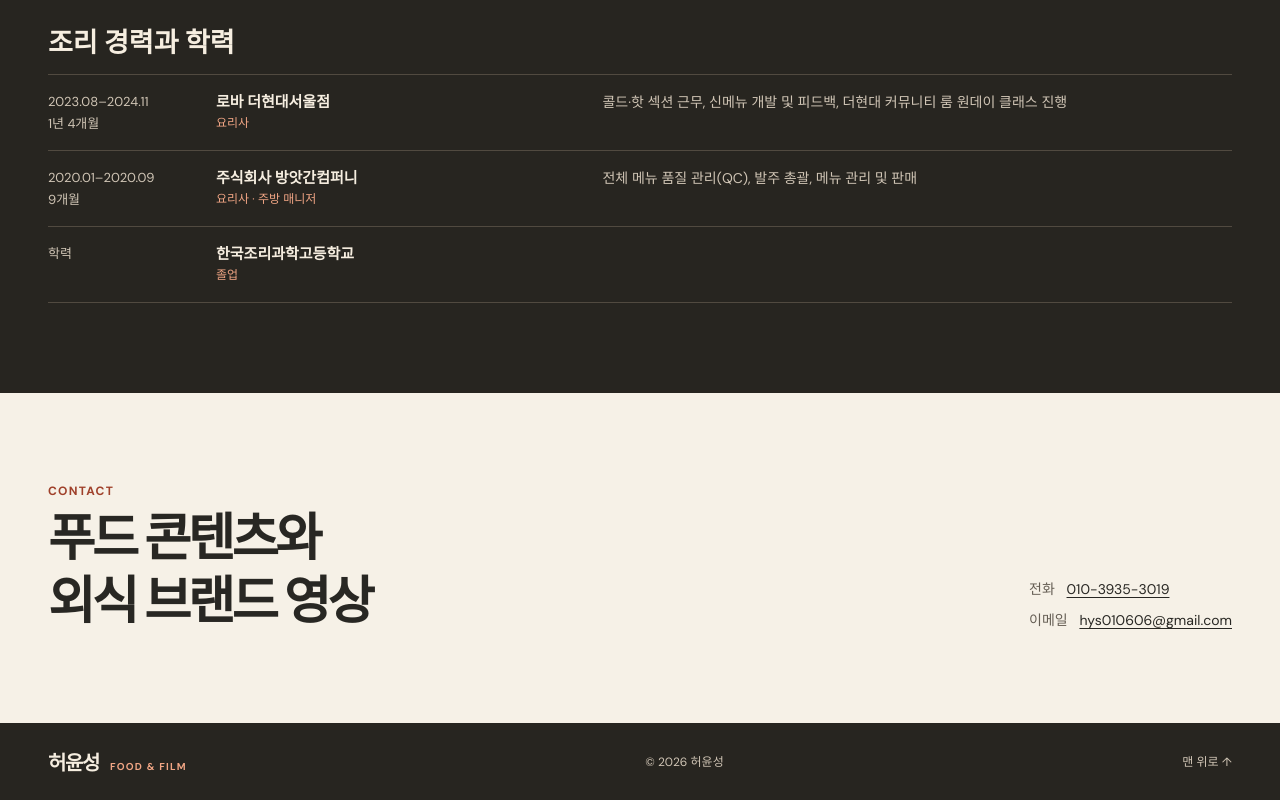
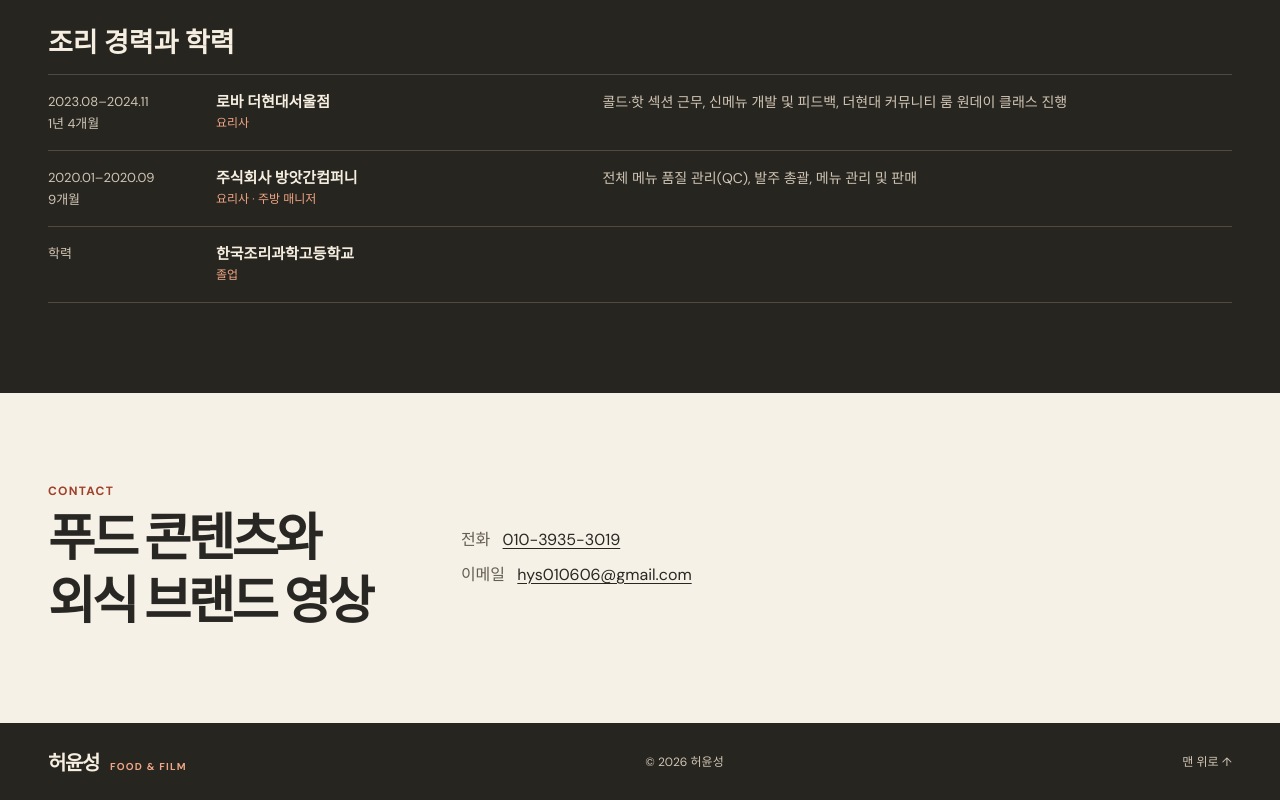
Before and after one commit to hys010606-alt/food-film-portfolio, a plain HTML site: page index.html in a window 1280 px wide. Shown: the part 2255-3055 px from the top of the page. Drawn offline with Linux system fonts and the light colour scheme.

Commit message:
Bring contact details closer to heading and increase text size

```diff
--- a/index.html
+++ b/index.html
@@ -6,7 +6,7 @@
   <meta name="theme-color" content="#f6f1e7">
   <meta name="description" content="콜드·핫 섹션, 신메뉴 개발과 주방 운영을 경험한 요리사 출신 허윤성의 푸드 콘텐츠 기획·영상 제작 포트폴리오입니다.">
   <title>허윤성 — 요리사 출신 푸드 콘텐츠 제작자</title>
-  <link rel="stylesheet" href="styles.css?v=documents-scroll-31">
+  <link rel="stylesheet" href="styles.css?v=contact-34">
   <script src="script.js?v=imac-thumbnails-33" defer></script>
 </head>
 <body id="top">
--- a/styles.css
+++ b/styles.css
@@ -140,9 +140,9 @@ h1 em { color: var(--accent); font-style: normal; }
 
 .section { padding-block: clamp(56px, 7vw, 104px); }
 #work { border-top: 1px solid var(--line); }
-.contact { display: flex; align-items: end; justify-content: space-between; gap: 20px; }
+.contact { display: flex; align-items: center; justify-content: flex-start; gap: clamp(32px, 7vw, 100px); }
 h2 { margin-top: 8px; font-size: clamp(32px, 4vw, 54px); line-height: 1.22; letter-spacing: -.066em; font-weight: 800; }
-.contact-details { color: var(--muted); font-size: 14px; }
+.contact-details { color: var(--muted); font-size: 16px; }
 .filters {
   display: flex;
   flex-wrap: wrap;
```
